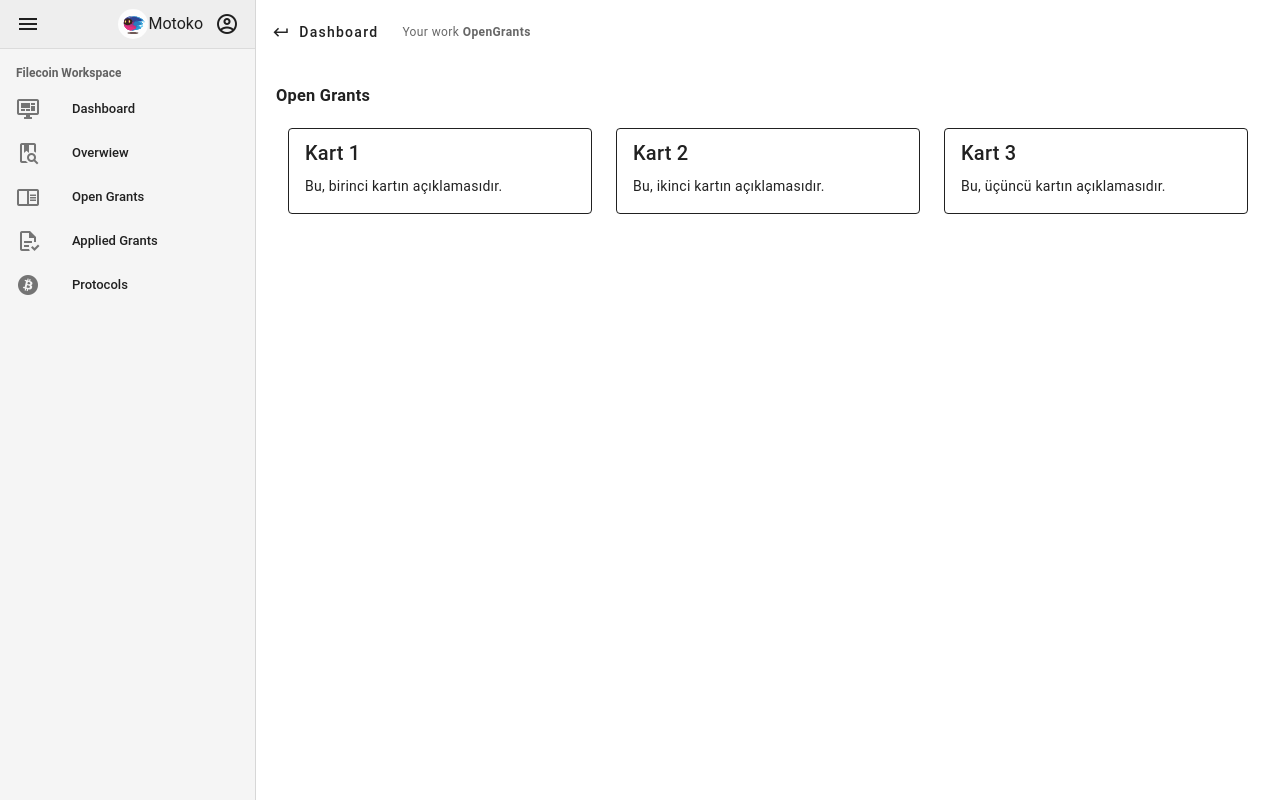
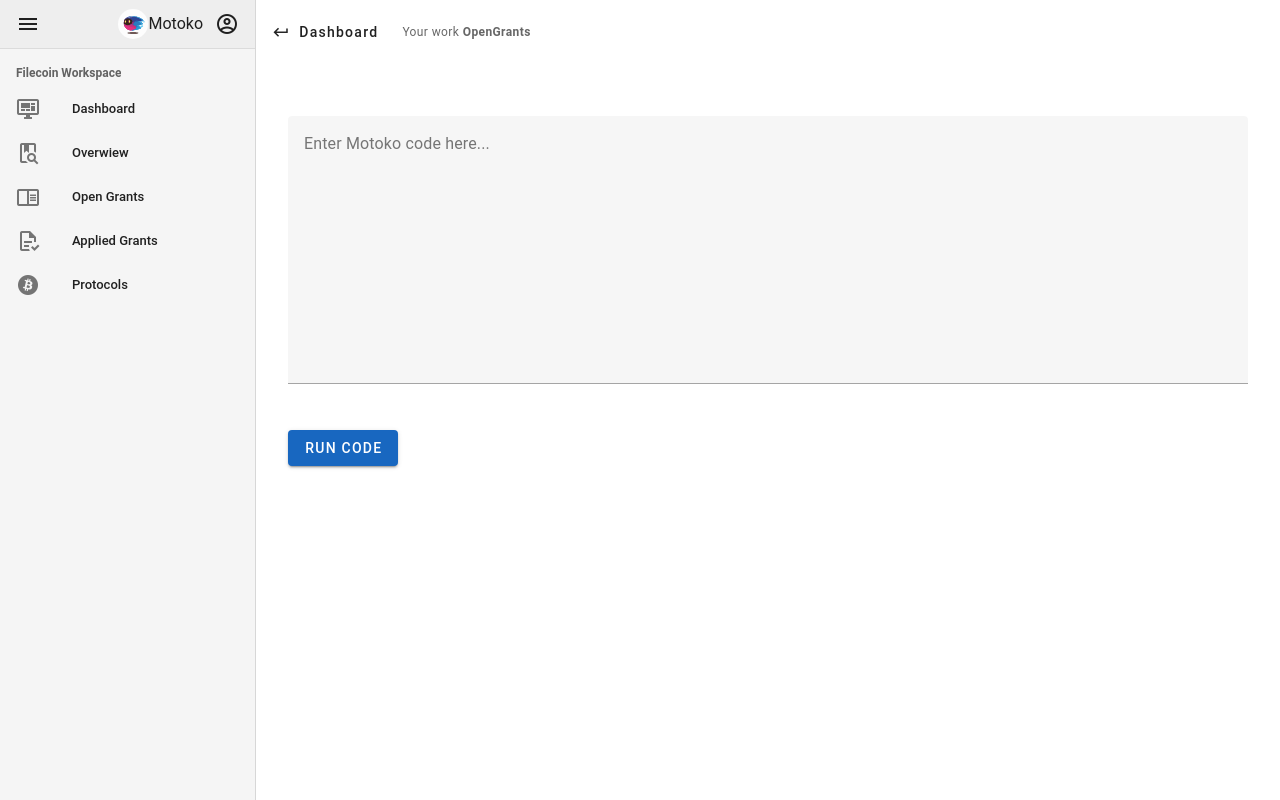
Before and after one commit to labturna/modojo, a Vue app: page /open-grants in a window 1280 px wide. Built offline with nearby package versions, Linux system fonts and the light colour scheme.

Commit message:
Added motoko editor

```diff
--- a/package.json
+++ b/package.json
@@ -8,6 +8,7 @@
         "lint": "eslint . --fix --ignore-path .gitignore"
     },
     "dependencies": {
+        "motoko": "3.8.0",
         "@mdi/font": "^7.4.47",
         "axios": "^1.7.2",
         "core-js": "^3.34.0",
--- /dev/null
+++ b/src/components/MotokoEditor.vue
@@ -0,0 +1,88 @@
+<template>
+  <v-container class="motoko-editor">
+    <v-row>
+      <v-col cols="12">
+        <v-textarea
+          v-model="code"
+          label="Enter Motoko code here..."
+          outlined
+          rows="10"
+        ></v-textarea>
+      </v-col>
+    </v-row>
+    <v-row>
+      <v-col cols="12">
+        <v-btn @click="runCode" color="primary">Run Code</v-btn>
+      </v-col>
+    </v-row>
+    <v-row v-if="output">
+      <v-col cols="12">
+        <v-card>
+          <v-card-title>Output:</v-card-title>
+          <v-card-text>
+            <pre>{{ output }}</pre>
+          </v-card-text>
+        </v-card>
+      </v-col>
+    </v-row>
+    <v-row v-if="debugOutput">
+      <v-col cols="12">
+        <v-card>
+          <v-card-title>Debug Output:</v-card-title>
+          <v-card-text>
+            <pre>{{ debugOutput }}</pre>
+          </v-card-text>
+        </v-card>
+      </v-col>
+    </v-row>
+  </v-container>
+</template>
+
+<script>
+import mo from 'motoko/interpreter';
+
+export default {
+  data() {
+    return {
+      code: '',
+      output: '',
+      debugOutput: ''
+    };
+  },
+  methods: {
+    async runCode() {
+      try {
+        // Define virtual path
+        const path = '/main.mo';
+
+        // Clear any previously loaded packages
+        mo.clearPackages();
+
+        // Optionally, install the `base` package from GitHub
+        await mo.installPackages({ base: 'dfinity/motoko-base/master/src' });
+
+        // Write the Motoko code to a virtual file
+        mo.write(path, this.code);
+
+        // Execute the Motoko code
+        const result = await mo.run(path);
+
+        // Display result
+        this.output = result.stdout || 'No output produced.';
+        this.debugOutput = result.stderr || 'No debug output produced.';
+      } catch (error) {
+        this.output = `Error: ${error.message}`;
+      } finally {
+        // Optionally clean up virtual files
+        // mo.delete(path); // Uncomment if you want to delete the file after execution
+      }
+    }
+  }
+};
+</script>
+
+<style scoped>
+.motoko-editor {
+  margin-top: 20px;
+}
+</style>
--- a/src/pages/dashboard.vue
+++ b/src/pages/dashboard.vue
@@ -2,7 +2,6 @@
   <v-container>
     <v-row class="d-flex justify-space-around">
       <v-col v-for="(user, index) in userList" :key="index">
-        {{ user }}
       </v-col>
     </v-row>
   </v-container>
--- a/src/pages/open-grants.vue
+++ b/src/pages/open-grants.vue
@@ -1,33 +1,31 @@
+
+
 <template>
-  <v-card elevation="0"
-    ><v-card-text
-      ><v-row><h3>Open Grants</h3></v-row></v-card-text
-    >
-    <v-card-text>
-      <v-row>
-        <v-col v-for="(item, index) in items" :key="index" cols="12" md="4">
-          <v-card variant="outlined">
-            <v-card-title>{{ item.title }}</v-card-title>
-            <v-card-text>{{ item.description }}</v-card-text>
-          </v-card>
-        </v-col>
-      </v-row></v-card-text
-    >
+  <v-card elevation="0">
+    <motoko-editor></motoko-editor>
   </v-card>
 </template>
 
 <script>
+import MotokoEditor from '../components/MotokoEditor.vue'
+
 export default {
+  name: "Education",
+  components: {
+    MotokoEditor
+  },
   data() {
     return {
-      items: [
-        { title: "Kart 1", description: "Bu, birinci kartın açıklamasıdır." },
-        { title: "Kart 2", description: "Bu, ikinci kartın açıklamasıdır." },
-        { title: "Kart 3", description: "Bu, üçüncü kartın açıklamasıdır." },
-      ],
+
     };
   },
+
 };
 </script>
 
-<style></style>
+<style scoped>
+.mdClass {
+  font-size: 1em;
+  line-height: 1.5;
+}
+</style>
```
Lines whose indentation alone changed are shown as unchanged.
